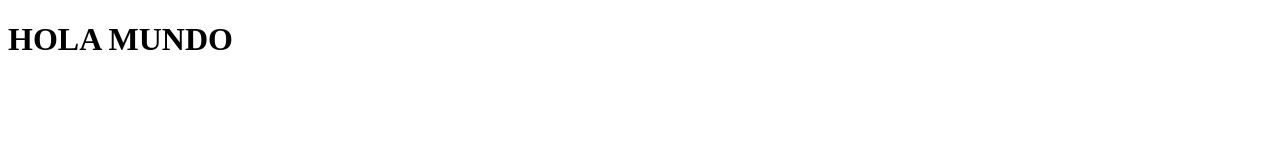
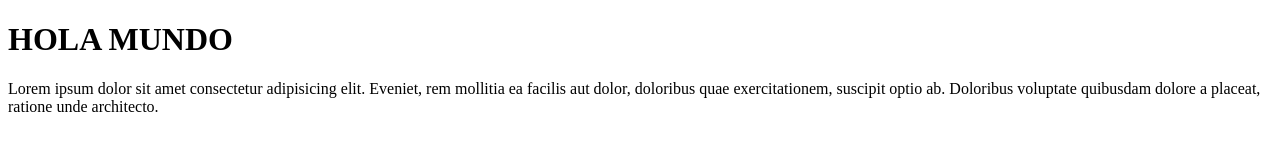
Before and after one commit to paulap015/miWeb, a plain HTML site: page index.html in a window 1280 px wide. Drawn offline with Linux system fonts and the light colour scheme.

Commit message:
Agregue un parrafo

```diff
--- a/index.html
+++ b/index.html
@@ -8,5 +8,10 @@
 </head>
 <body>
     <h1>HOLA MUNDO</h1>
+
+    <p>
+        Lorem ipsum dolor sit amet consectetur adipisicing elit. Eveniet, rem mollitia ea facilis aut dolor, doloribus quae exercitationem, suscipit optio ab. Doloribus voluptate quibusdam dolore a placeat, ratione unde architecto.
+    </p>
+
 </body>
 </html>
```
Also changed, not shown: 1 other file.
